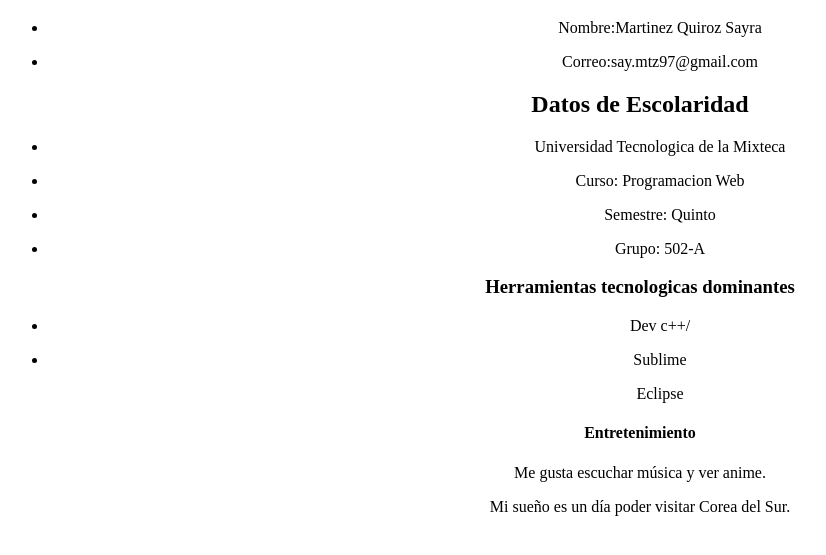
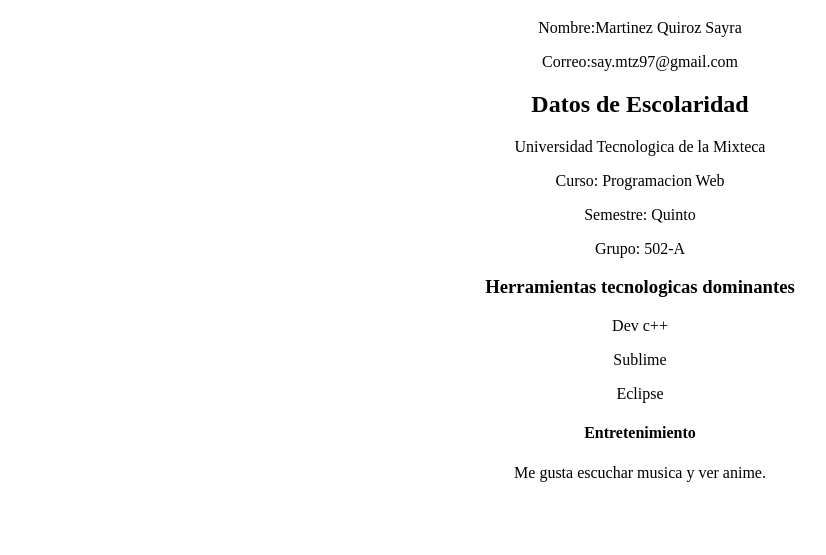
Before and after one commit to Sayra502A/Cursos-Web, a plain HTML site: page cv.html in a window 1280 px wide. Shown: the part 61-616 px from the top of the page, without its empty margins (0-826 px from the left). Drawn offline with Linux system fonts and the light colour scheme.

Commit message:
Update cv.html

```diff
--- a/cv.html
+++ b/cv.html
@@ -6,24 +6,23 @@
   </head>
   <body>
 
-    <ul>
-      <li><p>Nombre:Martinez Quiroz Sayra</p></li>
-      <li><p>Correo:say.mtz97@gmail.com<p></li>
 
-   </ul>
+      <p>Nombre:Martinez Quiroz Sayra</p>
+      <p>Correo:say.mtz97@gmail.com<p>
+
+
     <h2>Datos de Escolaridad</h2>
-    <ul>
-       <li><p>Universidad Tecnologica de la Mixteca</p></li>
-       <li><p>Curso: Programacion Web</p></li>
-       <li><p>Semestre: Quinto</p></li>
-       <li><p>Grupo: 502-A<p></li>
-      </ul>
+
+       <p>Universidad Tecnologica de la Mixteca</p>
+       <p>Curso: Programacion Web</p>
+       <p>Semestre: Quinto</p>
+       <p>Grupo: 502-A<p>
+
      <h3>Herramientas tecnologicas dominantes</h3>
-     <ul>
-        <li><p>Dev c++/</p></li>
-        <li><p>Sublime</p></li>
-       <li<p>Eclipse</p></li>
-     </ul>
+
+        <p>Dev c++</p>
+        <p>Sublime</p>
+       <p>Eclipse</p>
+
      <h4>Entretenimiento</h4>
-     <p>Me gusta escuchar música y ver anime.<p>
-    <p>Mi sueño es un día poder visitar Corea del Sur.</p>
+     <p>Me gusta escuchar musica y ver anime.<p>
```
